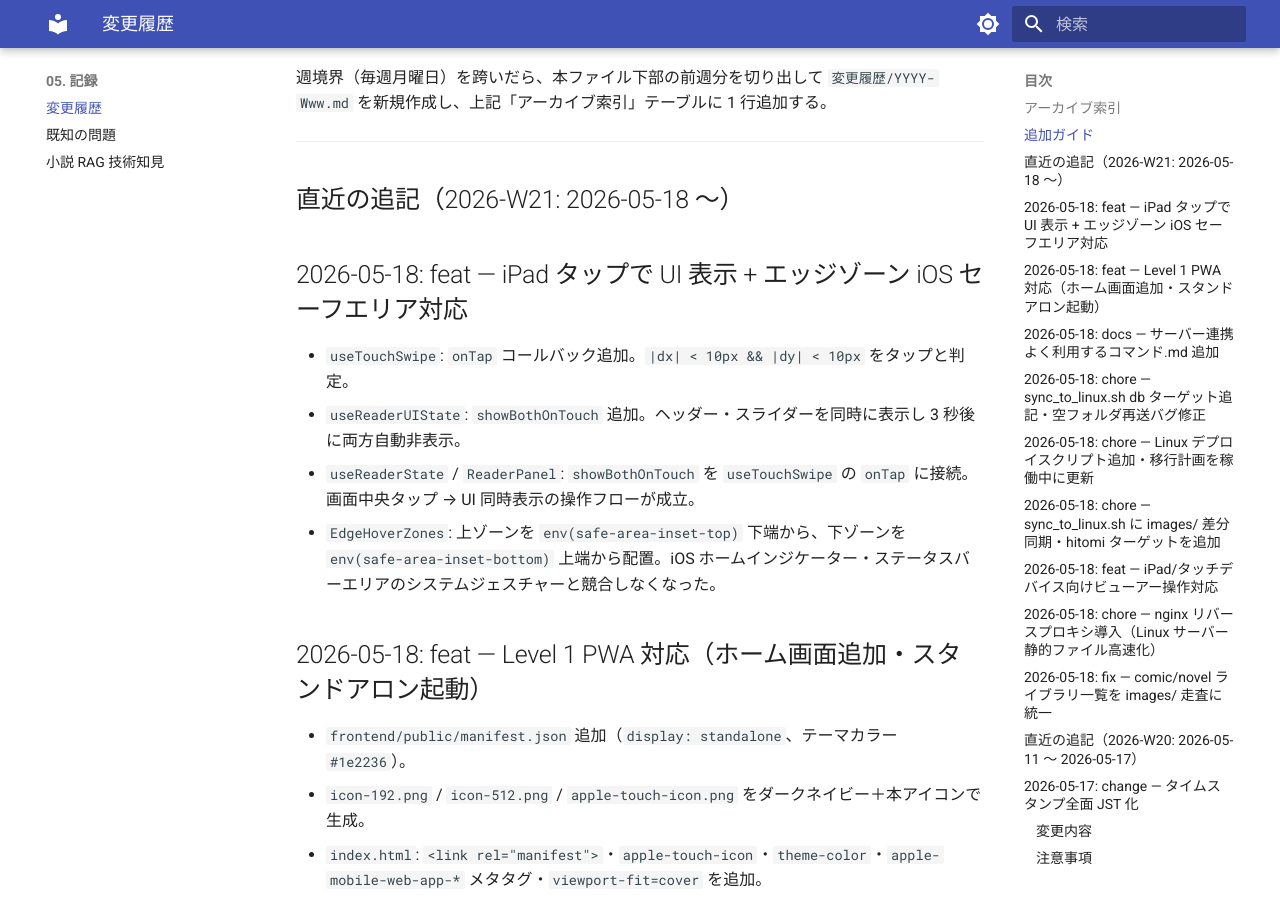
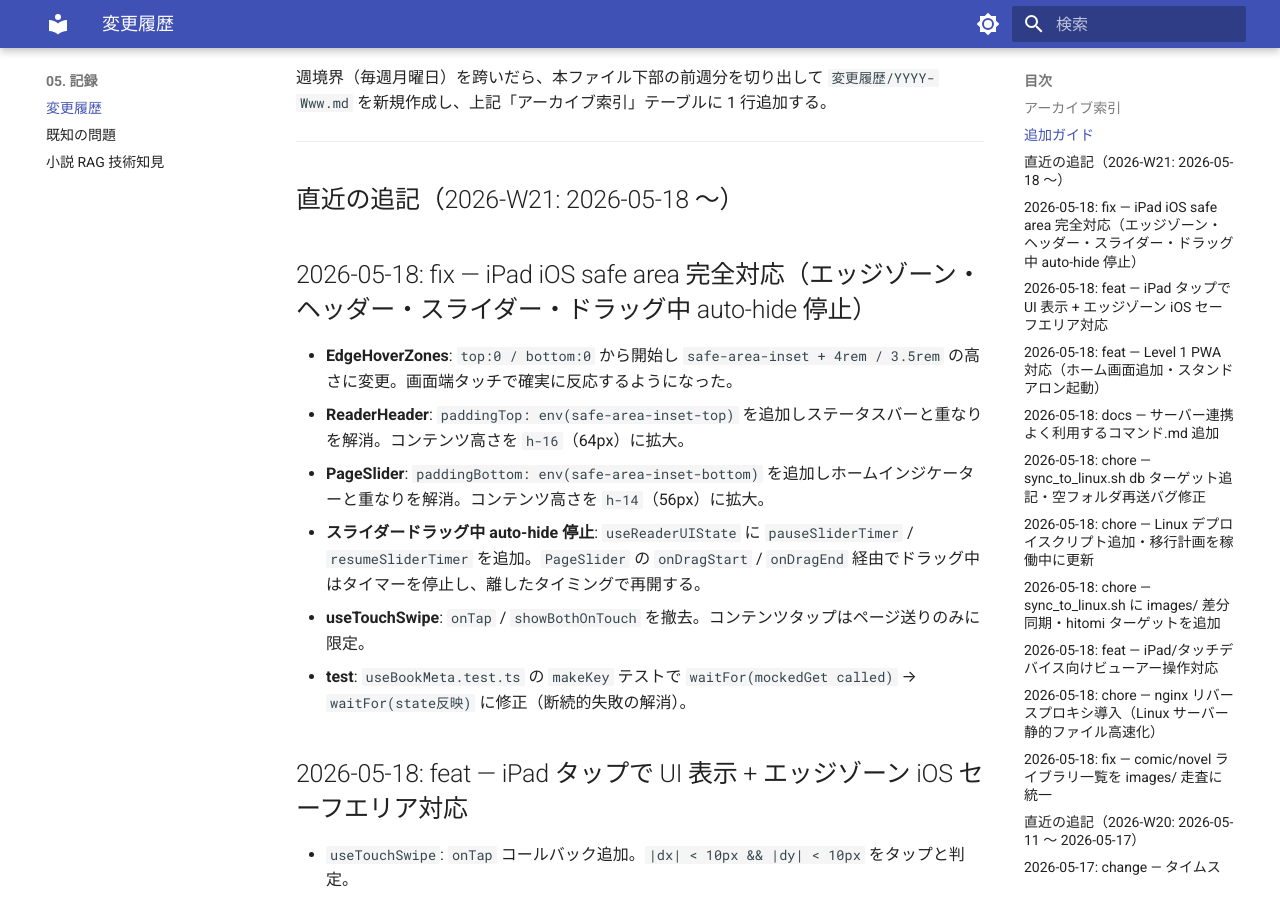
Before and after one commit to kkmmyr/Pic2PDF_Viewer, an MkDocs documentation site: the page built from docs/05_記録/変更履歴.md, in a window 1280 px wide and 900 px high, scrolled down 1156 px. Built offline with MkDocs 1.6.1 and Material for MkDocs 9.7.7, drawn with Linux system fonts in a browser that asks for light colours.

Commit message:
docs: iPad iOS safe area 対応の設計書・変更履歴を更新
- 詳細設計書_フロントエンド編: EdgeHoverZones / PageSlider / ReaderHeader /
  useReaderUIState の iOS safe area 対応・ドラッグ中 auto-hide 停止を記載
- 変更履歴: 2026-05-18 エントリを追加

Co-Authored-By: Claude Sonnet 4.6 <noreply@anthropic.com>

```diff
--- a/docs/03_詳細設計/詳細設計書_フロントエンド編.md
+++ b/docs/03_詳細設計/詳細設計書_フロントエンド編.md
@@ -54,8 +54,8 @@ frontend/
 │   │   │   ├── LibraryFilterBar.tsx # ヘッダー 2 段目: 検索 / 作者 select / グループ化 / 読書状態 / 非表示 / ソート / ToolsMenu / 選択モード起動
 │   │   │   ├── LibraryBulkActionBar.tsx # ヘッダー 3 段目: 選択モード時のみ表示する一括アクション群
 │   │   │   ├── PageRenderer.tsx
-│   │   │   ├── EdgeHoverZones.tsx  # リーダー画面端のホバーゾーン（上端でヘッダー、下端でスライダーを表示）
-│   │   │   ├── PageSlider.tsx      # 下部フローティングページスライダー（ドラッグ遅延コミット・RTL 対応）
+│   │   │   ├── EdgeHoverZones.tsx  # リーダー画面端のホバーゾーン（画面端から safe-area+rem 幅で上端/下端を検知）
+│   │   │   ├── PageSlider.tsx      # 下部フローティングページスライダー（ドラッグ遅延コミット・RTL 対応・iOS safe-area 対応）
 │   │   │   ├── PdfCard.tsx          # 書籍カード本体（PdfCardBadge / PdfCardProps 型定義含む）
 │   │   │   ├── PdfCardThumbnail.tsx # PdfCard サムネイル領域（LazyThumbnail + バッジ + ピン星 + チェック + DnD ハンドル）
 │   │   │   ├── PdfCardActionButtons.tsx # PdfCard 下部の作者・日付・NEW・サムネ再生成・リネーム・シリーズ編集ボタン群
@@ -141,7 +141,7 @@ frontend/
 │   │   ├── useToast.ts             # トースト通知管理（4秒自動消去）
 │   │   ├── useSpreadMode.ts        # 見開きモード循環 + ページサイズによる Auto 判定
 │   │   ├── useEditMode.ts          # リーダー編集モード（ページ選択・削除リクエスト・確認）
-│   │   ├── useReaderUIState.ts     # リーダー UI トグル状態（ヘッダー/スライダー/検索/ヘルプ）（Phase 45）
+│   │   ├── useReaderUIState.ts     # リーダー UI トグル状態（ヘッダー/スライダー/検索/ヘルプ・pauseSliderTimer/resumeSliderTimer）（Phase 45）
 │   │   ├── usePdfDocumentState.ts  # PDF メタ状態（numPages / pdfVersion / handleDocumentLoadSuccess）（Phase 45）
 │   │   ├── useFullscreen.ts        # ブラウザのフルスクリーン API ラッパー
 │   │   ├── useReaderShortcuts.ts   # リーダー画面のキーボードショートカット集約
@@ -284,7 +284,7 @@ frontend/
 |---|---|
 | [frontend/src/components/reader/ReaderHeader.tsx](../../frontend/src/components/reader/ReaderHeader.tsx) | リーダーヘッダー（見開きモード・方向・検索・編集・フルスクリーン・ヘルプ） |
 | [frontend/src/components/reader/PageRenderer.tsx](../../frontend/src/components/reader/PageRenderer.tsx) | 単一ページ描画（PDF/画像モード・ページサイズ通知） |
-| [frontend/src/components/reader/EdgeHoverZones.tsx](../../frontend/src/components/reader/EdgeHoverZones.tsx) | リーダー画面端のホバーゾーン（上端でヘッダー、下端でページスライダーを表示） |
+| [frontend/src/components/reader/EdgeHoverZones.tsx](../../frontend/src/components/reader/EdgeHoverZones.tsx) | リーダー画面端のホバーゾーン（画面上端/下端から safe-area-inset + rem 幅でヘッダー/スライダーを表示）|
 | [frontend/src/components/reader/LibraryHeader.tsx](../../frontend/src/components/reader/LibraryHeader.tsx) | ライブラリヘッダーの 3 段合成シェル（NavBar / FilterBar / BulkActionBar をまとめる） |
 | [frontend/src/components/reader/LibraryNavBar.tsx](../../frontend/src/components/reader/LibraryNavBar.tsx) | ヘッダー 1 段目: 戻る ← / パスタイトル / パンくず |
 | [frontend/src/components/reader/LibraryFilterBar.tsx](../../frontend/src/components/reader/LibraryFilterBar.tsx) | ヘッダー 2 段目: 検索 / 作者 select / グループ化 / 未読 / 非表示 / ソート / `ToolsMenu` / 選択モード起動 |
@@ -876,7 +876,9 @@ UI 全体の色を Tailwind の色名（`indigo-600` 等）にハードコード
 - **役割**: リーダー画面下部に固定表示するページスライダーバー。上部ヘッダーとは独立した表示制御を持つ。
 - **設計**:
     - `input[type=range]` で全ページをスクラブ。
-    - **表示制御**: `show` prop で表示/非表示をフェード（`translate-y-full` ↔ `translate-y-0`）。`ReaderPanel` 内で `showSlider` state を `showHeader` とは独立して管理し、画面下端ホバーゾーン（`fixed bottom-0 h-12`）で表示・`onMouseLeave` で非表示にする。
+    - **表示制御**: `show` prop で表示/非表示をフェード（`translate-y-full` ↔ `translate-y-0`）。`ReaderPanel` 内で `showSlider` state を管理し、画面下端ホバーゾーンで表示・`onMouseLeave` で非表示にする。
+    - **iOS safe-area 対応**: 外側コンテナに `paddingBottom: env(safe-area-inset-bottom, 0px)` を設定し、スライダーがホームインジケーターと重ならないようにする。コンテンツ領域の高さは `h-14`（56px）固定。
+    - **ドラッグ中 auto-hide 停止**: `onChange` でドラッグ開始 → `onDragStart?.()` 経由で `useReaderUIState.pauseSliderTimer()` を呼び auto-hide タイマーをキャンセル。`onPointerUp` でドラッグ終了 → `onDragEnd?.()` 経由で `resumeSliderTimer()` を呼びタイマーを再開。ドラッグ操作中に黒帯が閉じなくなる。
     - **矢印キー対策**: `tabIndex={-1}` でタブフォーカスを防止し、さらに `onFocus={(e) => e.target.blur()}` でクリック後のフォーカスも即座に解放する。これにより矢印キーは常に `useReaderNavigation`（RTL/LTR 対応済み）が処理する。
     - **遅延コミット**: `onChange` → `pendingPage` (ローカル state) のみ更新。`onPointerUp` 時に `normalizeSpreadPage()` を適用し `onPageJump` 呼び出し。react-pdf の描画コストをドラッグ終了時だけ発生させる。
     - **RTL 対応**: `direction === 'rtl'` の場合、slider 要素に `transform: scaleX(-1)` を適用してビジュアルを反転。ツールチップ位置計算も `1 - thumbRatio` で補正。
@@ -886,11 +888,12 @@ UI 全体の色を Tailwind の色名（`indigo-600` 等）にハードコード
     - ドラッグ中はサムネイル画像 + ページ番号テキストをツールチップとして thumb 位置に表示。
         - `thumbPage` state を 150ms デバウンスで `pendingPage` から更新し、`GET /api/thumbnails/page?width=400` で画像取得。
         - 画像取得失敗時（`onError`）は画像を非表示にしてページ番号テキストのみ表示。
-    - 必要な追加 props: `selectedPdf`, `currentPath`, `currentSource`（サムネイル URL 構築用）。
+    - 必要な追加 props: `selectedPdf`, `currentPath`, `currentSource`（サムネイル URL 構築用）、`onDragStart` / `onDragEnd`（auto-hide タイマー制御用）。
 
 #### `ReaderHeader` (`frontend/src/components/reader/ReaderHeader.tsx`)
 - **役割**: リーダー上部コントロールバー。マウスオーバー時のみ表示（没入型モード）。
 - **設計**:
+    - **iOS safe-area 対応**: 外側コンテナに `paddingTop: env(safe-area-inset-top, 0px)` を設定し、ステータスバーとコンテンツが重ならないようにする。コンテンツ領域は `h-16`（64px）の内側 div に収める。
     - **見開きモードボタン**: `spreadMode: SpreadMode` (`'auto' | 'spread' | 'single'`) を `onCycleSpreadMode` で循環（Auto → Spread → Single → Auto）。
     - `SPREAD_MODE_CONFIG` 定数でモードごとのラベル・アイコン・次モードを管理。
     - **トグル ON 状態は accent token（紫）で強調**: 見開きモードの Auto / 検索バー表示中 / 編集モード ON の 3 箇所は `bg-accent-100 text-accent-700`（dark: `bg-accent-900/40 text-accent-300`）で表現する。Library のグループモード select やパンくず最終項目と同じ「アクティブ装飾は purple」のルールに揃える。
--- a/docs/05_記録/変更履歴.md
+++ b/docs/05_記録/変更履歴.md
@@ -28,6 +28,15 @@
 ---
 
 ## 直近の追記（2026-W21: 2026-05-18 〜）
+
+## 2026-05-18: fix — iPad iOS safe area 完全対応（エッジゾーン・ヘッダー・スライダー・ドラッグ中 auto-hide 停止）
+
+- **EdgeHoverZones**: `top:0 / bottom:0` から開始し `safe-area-inset + 4rem / 3.5rem` の高さに変更。画面端タッチで確実に反応するようになった。
+- **ReaderHeader**: `paddingTop: env(safe-area-inset-top)` を追加しステータスバーと重なりを解消。コンテンツ高さを `h-16`（64px）に拡大。
+- **PageSlider**: `paddingBottom: env(safe-area-inset-bottom)` を追加しホームインジケーターと重なりを解消。コンテンツ高さを `h-14`（56px）に拡大。
+- **スライダードラッグ中 auto-hide 停止**: `useReaderUIState` に `pauseSliderTimer` / `resumeSliderTimer` を追加。`PageSlider` の `onDragStart` / `onDragEnd` 経由でドラッグ中はタイマーを停止し、離したタイミングで再開する。
+- **useTouchSwipe**: `onTap` / `showBothOnTouch` を撤去。コンテンツタップはページ送りのみに限定。
+- **test**: `useBookMeta.test.ts` の `makeKey` テストで `waitFor(mockedGet called)` → `waitFor(state反映)` に修正（断続的失敗の解消）。
 
 ## 2026-05-18: feat — iPad タップで UI 表示 + エッジゾーン iOS セーフエリア対応
 
```
